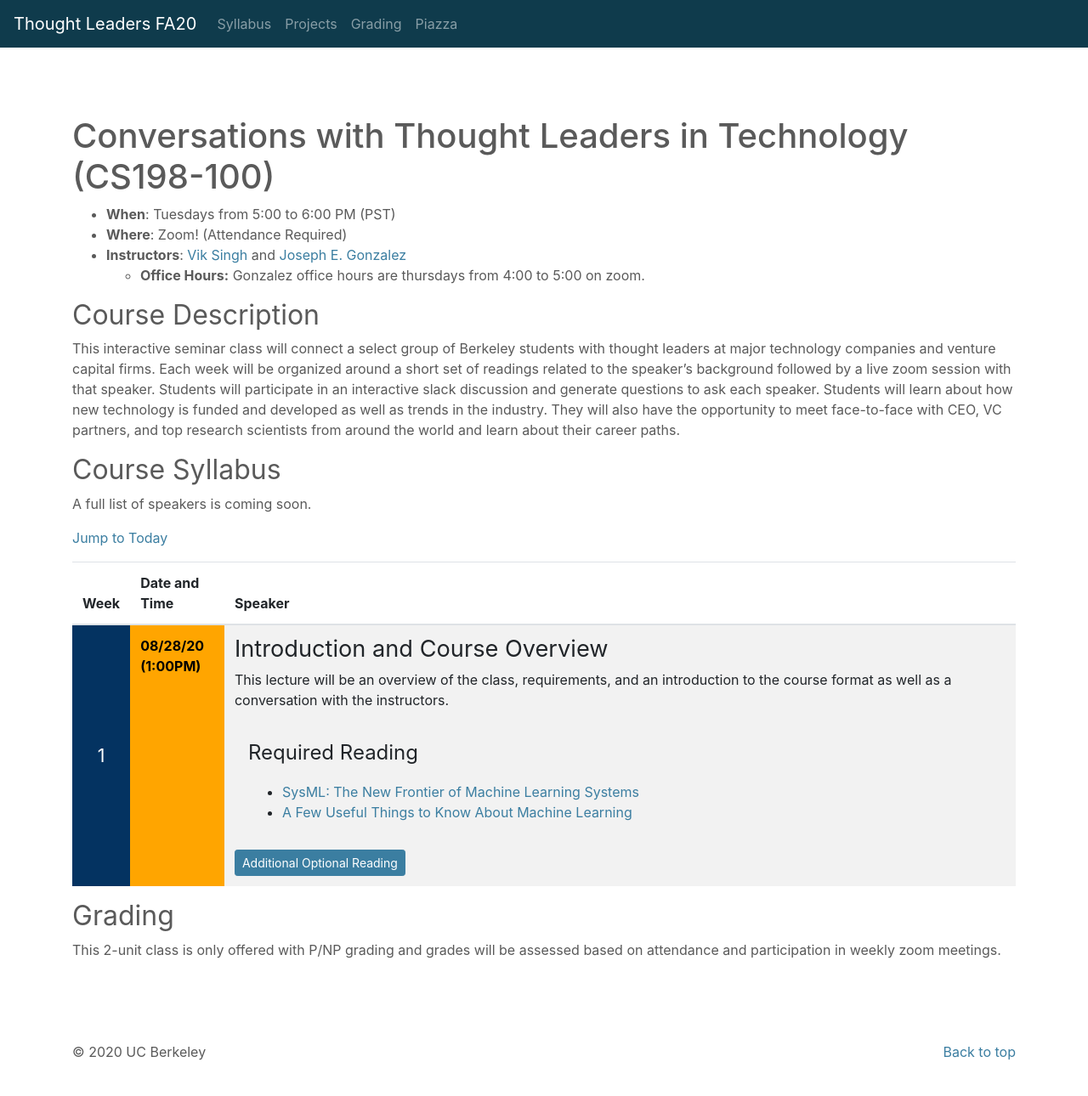
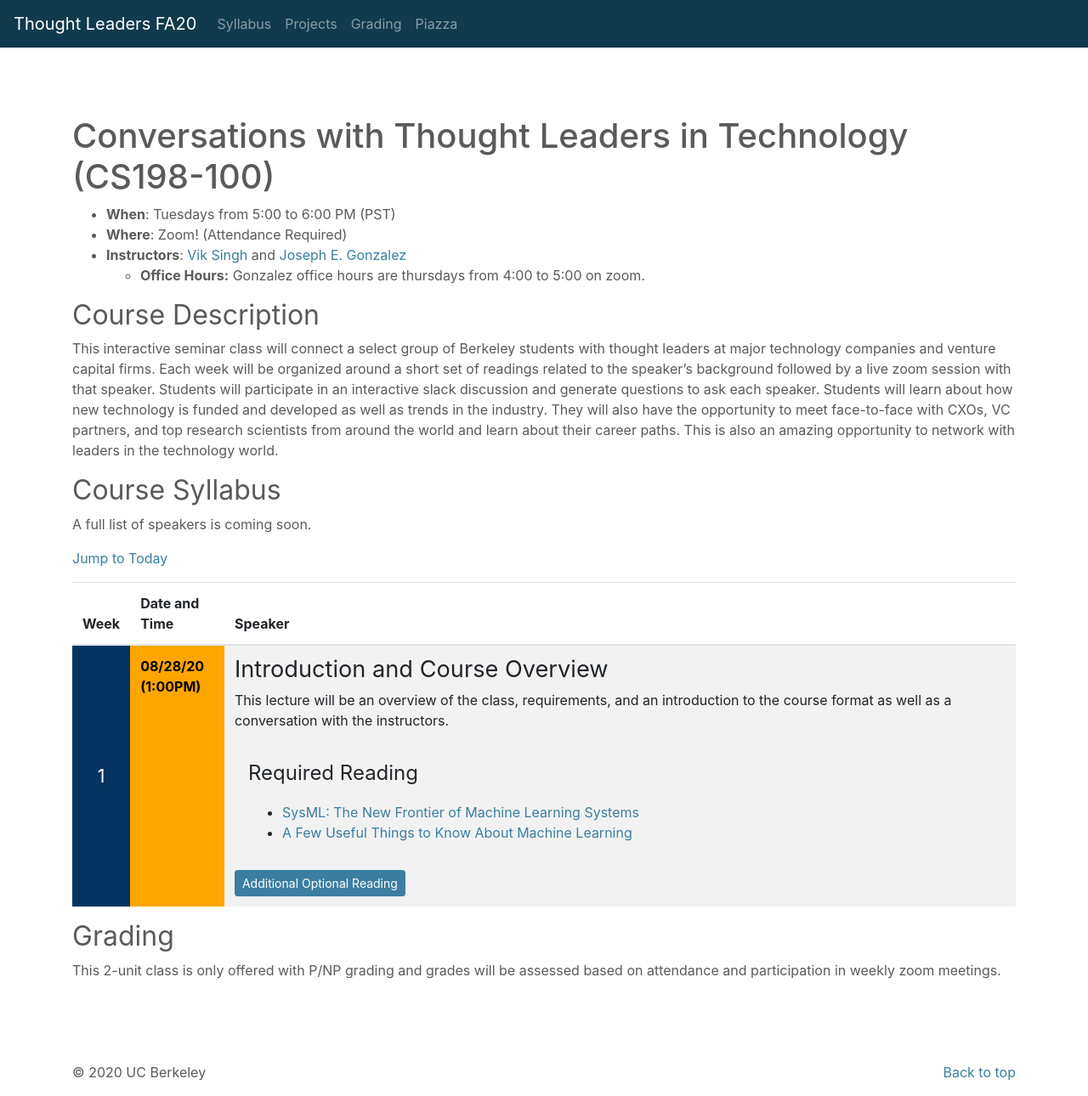
Before and after one commit to ucbrise/cs294-ai-sys-fa20, a Jekyll site: the page built from index.md, in a window 1280 px wide. Shown: the whole page at 85% size. Built offline with Jekyll 4.4.1, drawn with Linux system fonts in a browser that asks for light colours; nearby versions of some CDN libraries; our own code applies the rules of GitHub Pages for plain Markdown files; before the commit the page ends 1266 px from its top, so only the background shows below that.

Commit message:
minor edits

```diff
--- a/index.md
+++ b/index.md
@@ -13,7 +13,7 @@ layout: default
 
 ## Course Description
 
-This interactive seminar class will connect a select group of Berkeley students with thought leaders at major technology companies and venture capital firms.  Each week will be organized around a short set of readings related to the speaker’s background followed by a live zoom session with that speaker.  Students will participate in an interactive slack discussion and generate questions to ask each speaker.  Students will learn about how new technology is funded and developed as well as trends in the industry.  They will also have the opportunity to meet face-to-face with CEO, VC partners, and top research scientists from around the world and learn about their career paths.
+This interactive seminar class will connect a select group of Berkeley students with thought leaders at major technology companies and venture capital firms.  Each week will be organized around a short set of readings related to the speaker’s background followed by a live zoom session with that speaker.  Students will participate in an interactive slack discussion and generate questions to ask each speaker.  Students will learn about how new technology is funded and developed as well as trends in the industry.  They will also have the opportunity to meet face-to-face with CXOs, VC partners, and top research scientists from around the world and learn about their career paths.  This is also an amazing opportunity to network with leaders in the technology world.
 
 
 
```
